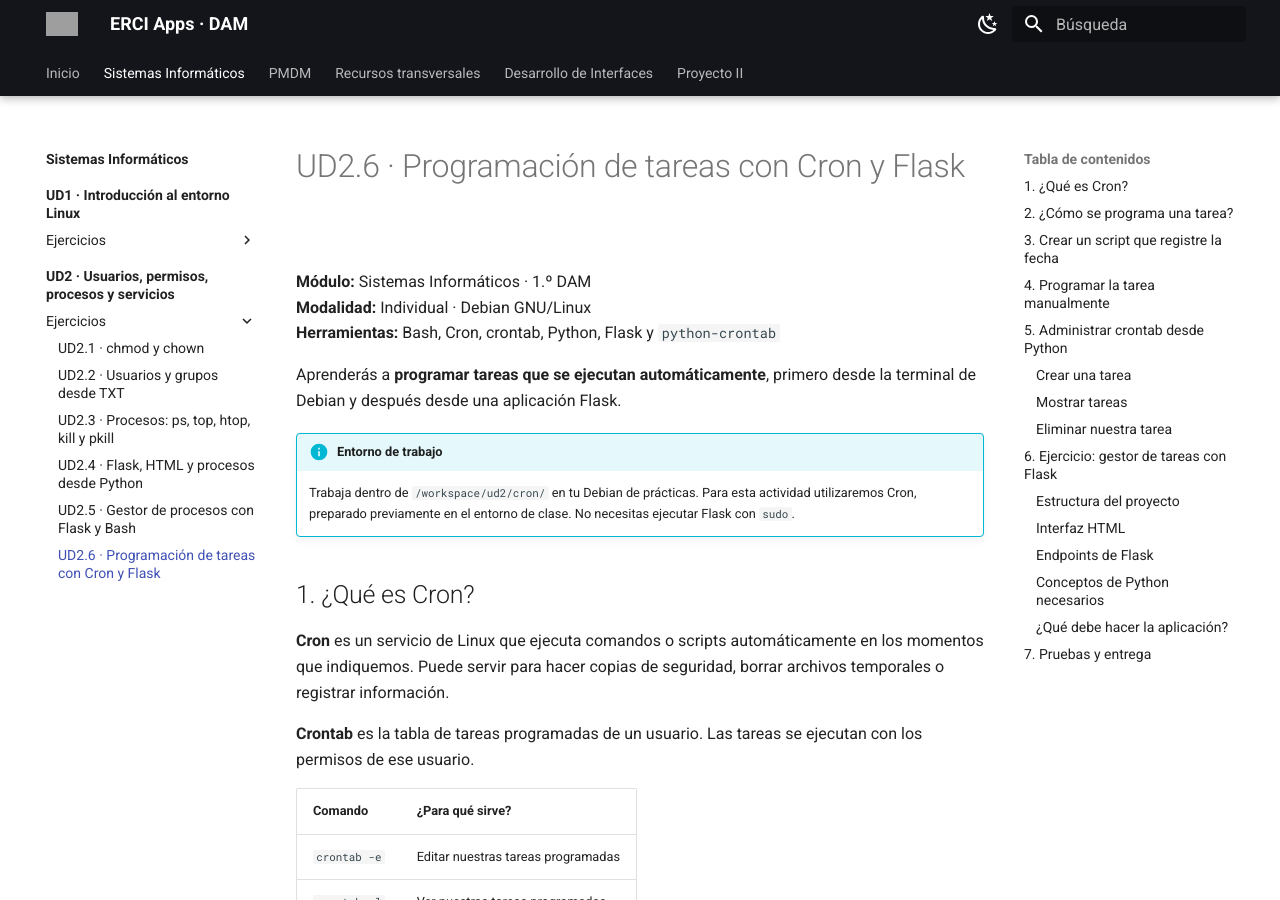
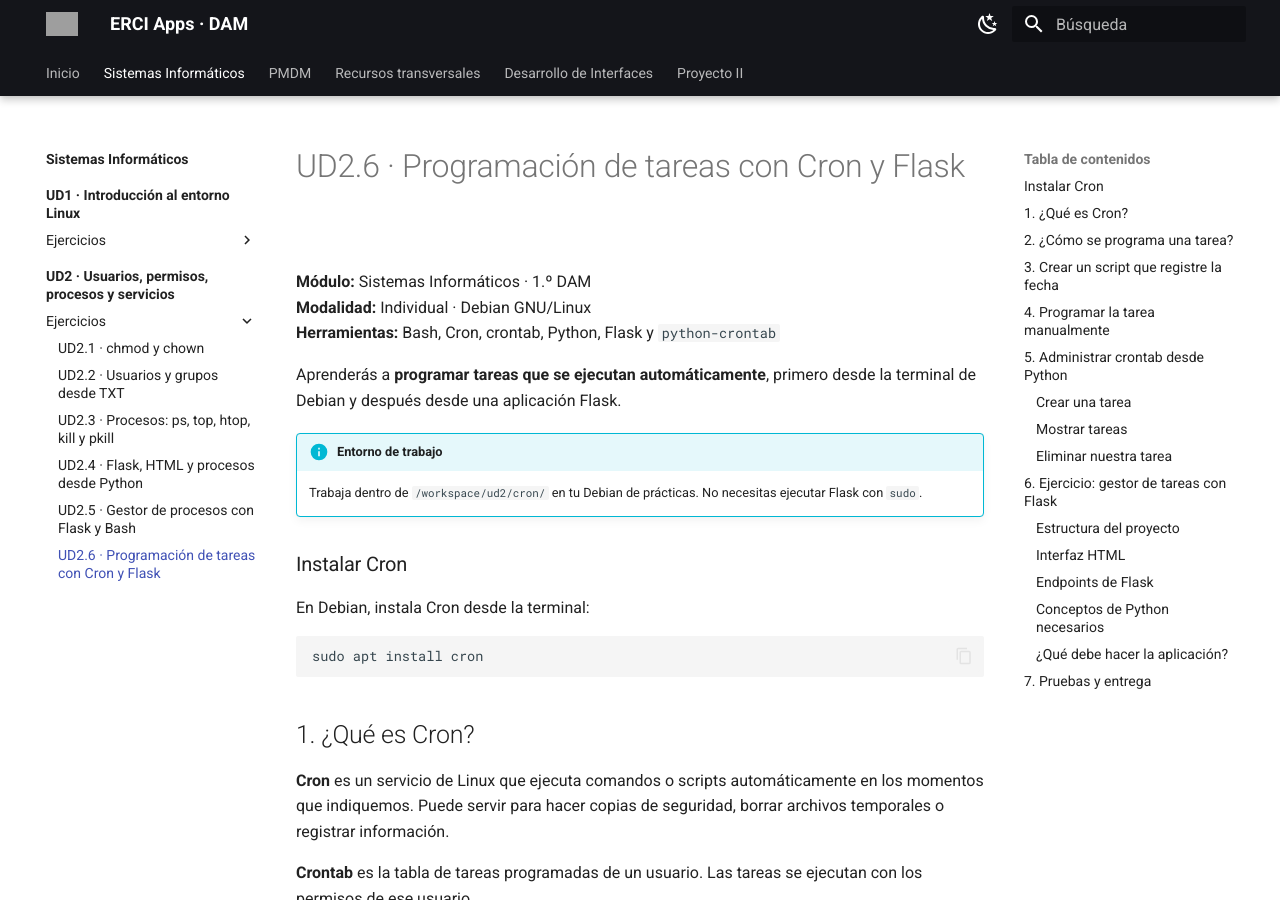
Before and after one commit to erciapps/web-home, an MkDocs documentation site: the page built from docs/si/ud2/ejercicios/ud2_6.md, in a window 1280 px wide and 900 px high. Built offline with MkDocs 1.6.1 and Material for MkDocs 9.7.7, drawn with Linux system fonts in a browser that asks for light colours; grey boxes are pictures that could not be loaded.

Commit message:
docs(si): incluir instalación de Cron sin -y en UD2.6

```diff
--- a/docs/si/ud2/ejercicios/ud2_6.md
+++ b/docs/si/ud2/ejercicios/ud2_6.md
@@ -7,7 +7,15 @@
 Aprenderás a **programar tareas que se ejecutan automáticamente**, primero desde la terminal de Debian y después desde una aplicación Flask.
 
 !!! info "Entorno de trabajo"
-    Trabaja dentro de `/workspace/ud2/cron/` en tu Debian de prácticas. Para esta actividad utilizaremos Cron, preparado previamente en el entorno de clase. No necesitas ejecutar Flask con `sudo`.
+    Trabaja dentro de `/workspace/ud2/cron/` en tu Debian de prácticas. No necesitas ejecutar Flask con `sudo`.
+
+### Instalar Cron
+
+En Debian, instala Cron desde la terminal:
+
+~~~bash
+sudo apt install cron
+~~~
 
 ## 1. ¿Qué es Cron?
 
```
